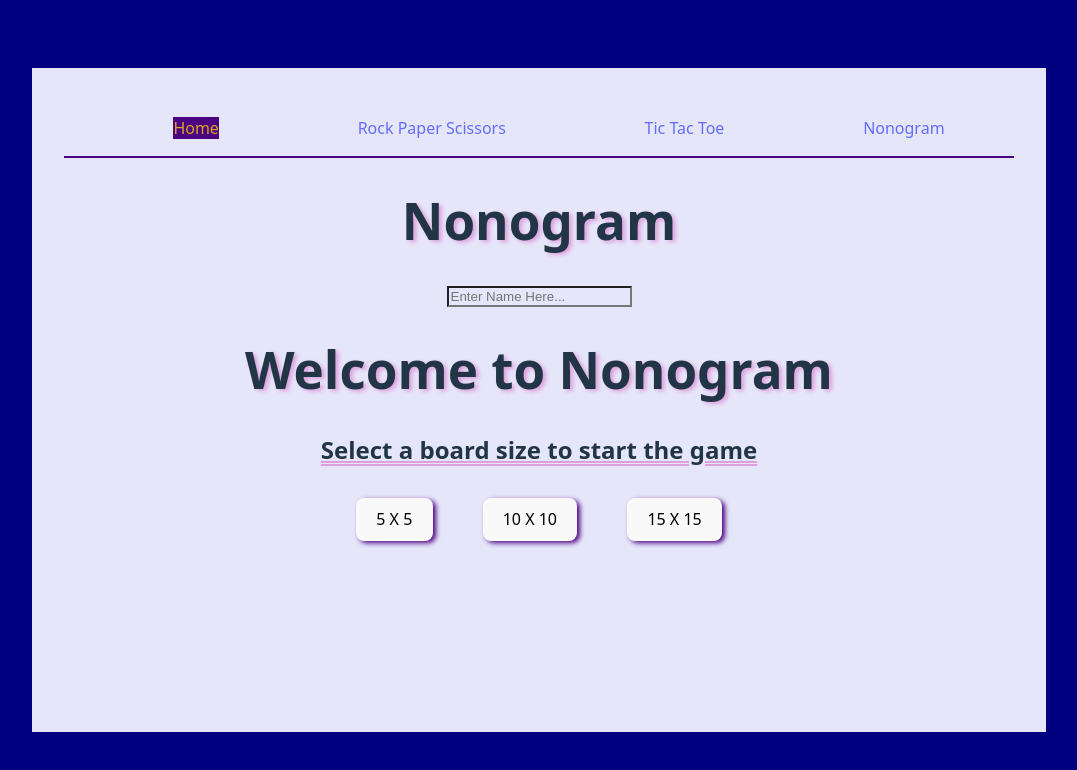
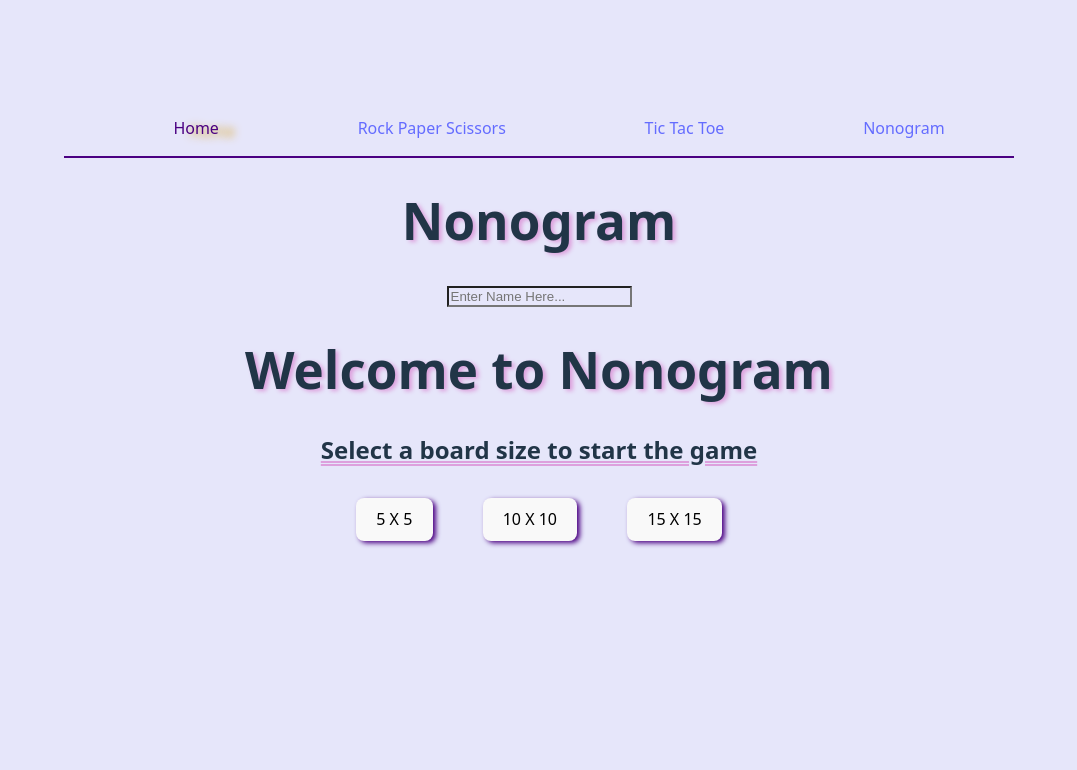
Before and after one commit to Legolas1148/404_Gamers_Not_Found_Final_Project, a React app: page /routes/nonogram in a window 1280 px wide. In both pictures the pointer is over the link "Home". Shown: the top 770 px of the page, without its empty margins (101-1178 px from the left). Built offline with nearby package versions, Linux system fonts and the light colour scheme; the HTML template or start-up script is replaced by a standard one.

Commit message:
styling commit - trying to fix heading color discrepancies

```diff
--- a/src/App.css
+++ b/src/App.css
@@ -6,8 +6,9 @@
   text-align: center;
   max-height:1000px;
   height:600px;
+  background-color:lavender;
 }
 
 body{
-    background-color:navy;
-}
+/*    background-color:navy;
+*/}
--- a/styling/nav.css
+++ b/styling/nav.css
@@ -24,6 +24,7 @@ nav{
 
 
 a:hover{
-    background-color:indigo;
-    color:goldenrod;
+    color:indigo;
+    text-shadow:1em 0.2em 0.5em goldenrod;
+    font-size:medium;
 }
```
